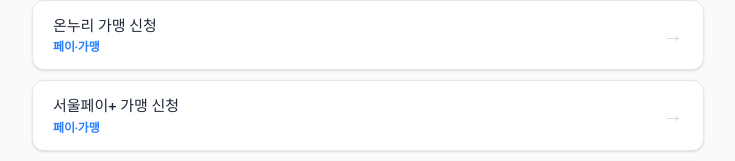
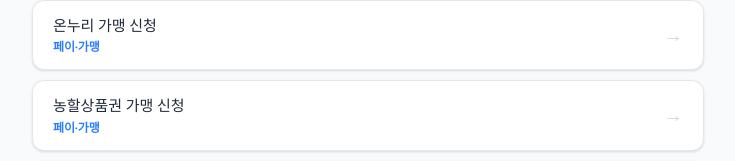
Before and after one commit to hannune-s/ssakdamoa, a Next.js app: page / in a window 1280 px wide. Shown: the part 359-520 px from the top of the page, without its empty margins (272-1007 px from the left). Built offline with nearby package versions, Linux system fonts and the light colour scheme.

Commit message:
feat: add nonghal gift certificate link

```diff
--- a/src/app/page.tsx
+++ b/src/app/page.tsx
@@ -8,6 +8,7 @@
   // 전국 단위
   { id: 1, title: '제로페이 가맹 신청', category: '페이·가맹', keywords: ['제로페이', '페이', '가맹'], url: 'https://www.zeropay.or.kr/UI_HP_001.act' },
   { id: 2, title: '온누리 가맹 신청', category: '페이·가맹', keywords: ['온누리', '가맹', '신청', '온누리상품권'], url: 'https://frc.sbiz.or.kr/afms/afm/SMMDL0001M01/page.do' },
+  { id: 14, title: '농할상품권 가맹 신청', category: '페이·가맹', keywords: ['농할상품권', '농할', '가맹', '신청'], url: 'https://app.catchsecu.com/projects/2816edfa3b5d25f/form' },
 
   // 핵심 인구 밀집 지역화폐
   { id: 10, title: '서울페이+ 가맹 신청', category: '페이·가맹', keywords: ['서울페이', '서울페이플러스', '서울', '지역화폐'], url: 'https://seoulpay.shinhancard.com/' },
```
